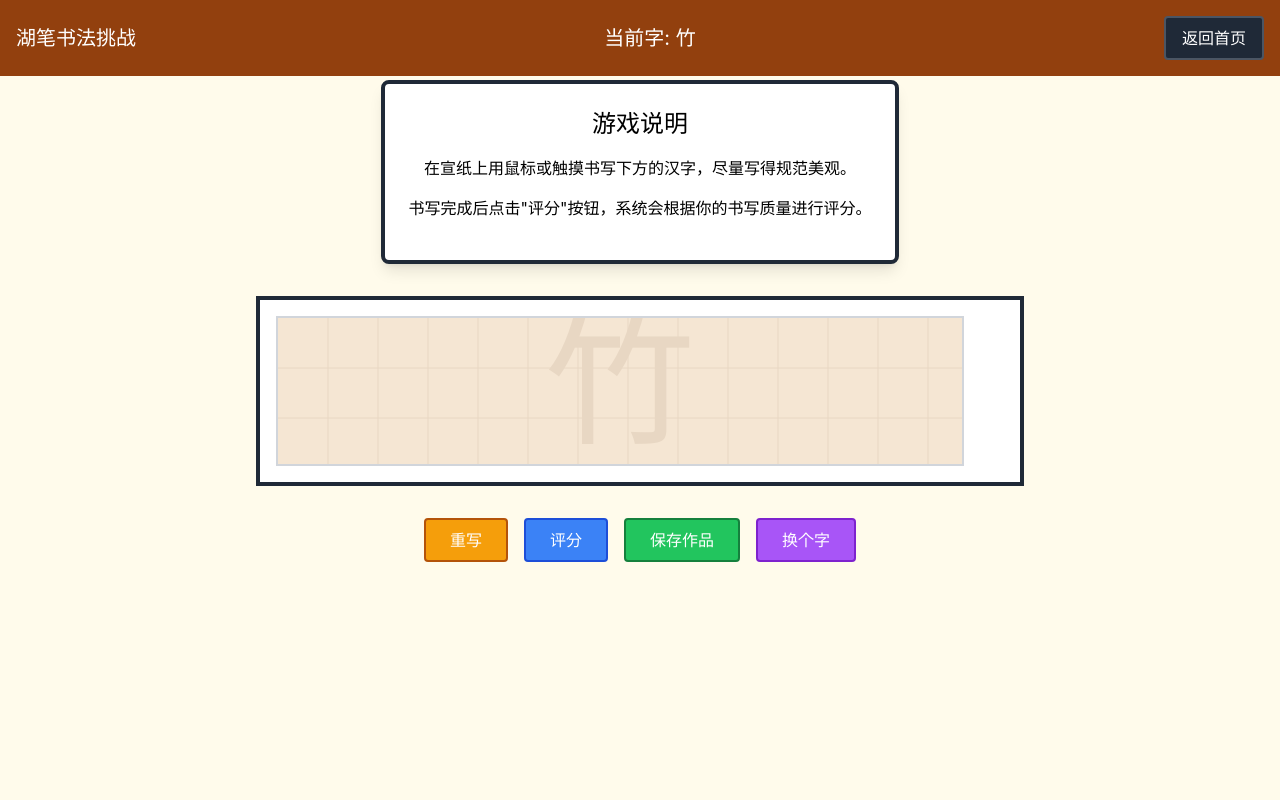
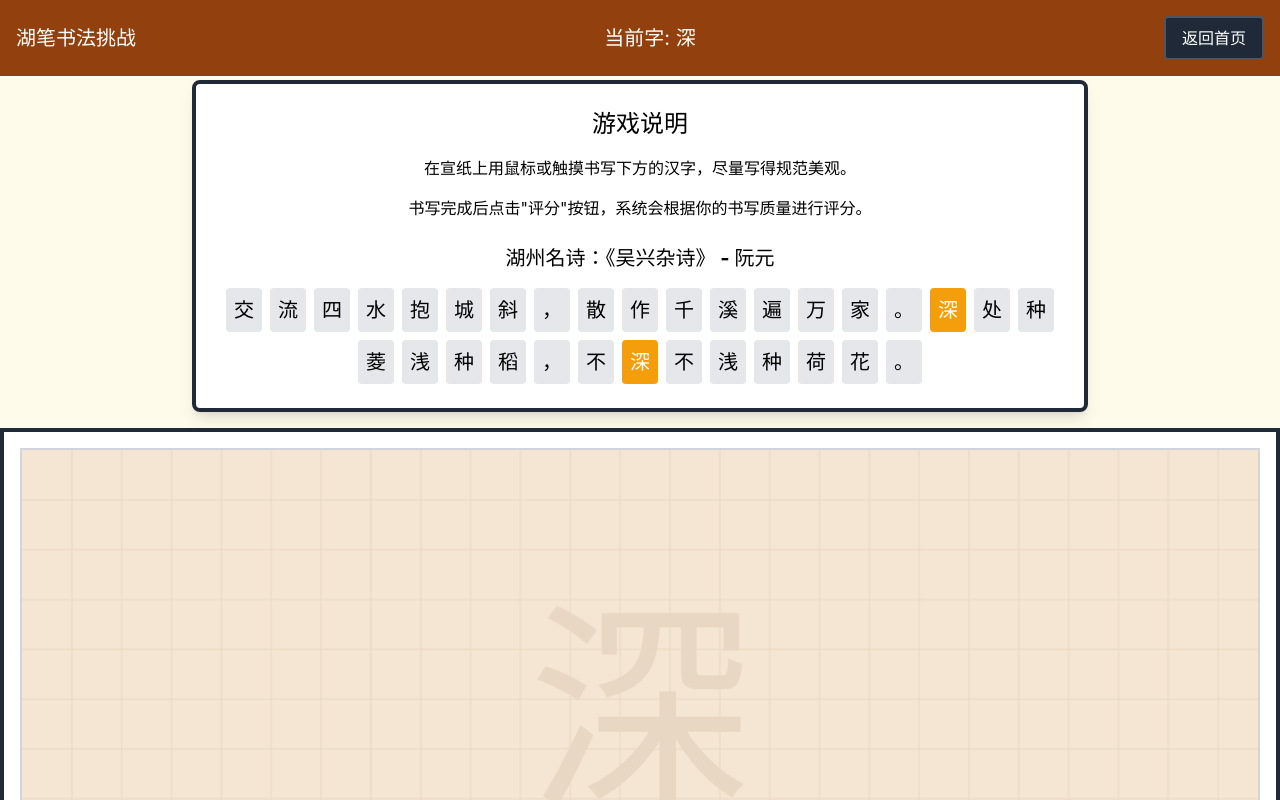
Before and after one commit to YeatsLiao/huzhou-playbox, a React (Vite) app: page /calligraphy in a window 1280 px wide. Built offline with nearby package versions, Linux system fonts and the light colour scheme.

Commit message:
feat: 项目访问权限
Co-authored-by: traeagent <traeagent@users.noreply.github.com>

```diff
--- a/src/pages/CalligraphyGame.tsx
+++ b/src/pages/CalligraphyGame.tsx
@@ -24,11 +24,14 @@ export default function CalligraphyGame() {
   const [gameOver, setGameOver] = useState(false);
   const [playerName, setPlayerName] = useState("");
   const [showScoreInput, setShowScoreInput] = useState(false);
-  const [characters] = useState<string[]>(["湖", "州", "太", "湖", "竹", "林"]);
+
+  // 湖州名诗：《吴兴杂诗》 - 阮元
+  const poem = "交流四水抱城斜，散作千溪遍万家。深处种菱浅种稻，不深不浅种荷花。";
+  const [poemCharacters] = useState<string[]>(poem.split(''));
 
   // 初始化游戏
   useEffect(() => {
-    const randomChar = characters[Math.floor(Math.random() * characters.length)];
+    const randomChar = poemCharacters[Math.floor(Math.random() * poemCharacters.length)];
     setCurrentCharacter(randomChar);
     clearCanvas();
   }, []);
@@ -79,9 +82,11 @@ export default function CalligraphyGame() {
           ctx.stroke();
         }
 
-        // 绘制目标字符
+        // 绘制目标字符（增大字体大小）
         ctx.fillStyle = '#E8D7C3';
-        ctx.font = '150px Arial';
+        // 根据画布大小动态调整字体大小
+        const fontSize = Math.min(canvas.width, canvas.height) * 0.4;
+        ctx.font = `${fontSize}px Arial`;
         ctx.textAlign = 'center';
         ctx.textBaseline = 'middle';
         ctx.fillText(currentCharacter, canvas.width / 2, canvas.height / 2);
@@ -93,12 +98,14 @@ export default function CalligraphyGame() {
   useEffect(() => {
     const canvas = canvasRef.current;
     if (canvas) {
-      const container = canvas.parentElement;
-      if (container) {
-        canvas.width = container.clientWidth * 0.9;
-        canvas.height = container.clientHeight * 0.8;
-        drawBackground();
-      }
+      // 获取窗口尺寸，减去顶部导航栏高度
+      const windowHeight = window.innerHeight - 100; // 100px 用于顶部导航栏
+      const windowWidth = window.innerWidth - 40; // 40px 用于左右边距
+
+      // 设置画布大小为窗口的大部分区域
+      canvas.width = windowWidth;
+      canvas.height = windowHeight * 0.8; // 留一些空间给控制按钮
+      drawBackground();
     }
   }, [currentCharacter]);
 
@@ -254,13 +261,19 @@ export default function CalligraphyGame() {
 
   // 重新开始
   const restartGame = () => {
-    const randomChar = characters[Math.floor(Math.random() * characters.length)];
+    const randomChar = poemCharacters[Math.floor(Math.random() * poemCharacters.length)];
     setCurrentCharacter(randomChar);
     clearCanvas();
   };
 
+  // 选择指定字符
+  const selectCharacter = (char: string) => {
+    setCurrentCharacter(char);
+    clearCanvas();
+  };
+
   return (
-    <div className="min-h-screen bg-amber-50 font-pixel">
+    <div className="min-h-screen bg-amber-50 font-pixel overflow-hidden">
       {/* 游戏状态 */}
       <div className="fixed top-0 left-0 w-full p-4 bg-amber-800 text-white flex justify-between items-center z-10">
         <div className="text-xl font-bold">湖笔书法挑战</div>
@@ -277,22 +290,38 @@ export default function CalligraphyGame() {
       </div>
 
       {/* 游戏区域 */}
-      <div className="container mx-auto px-4 py-20">
-        <div className="flex flex-col items-center">
-          {/* 游戏说明 */}
+      <div className="w-full h-screen pt-20">
+        <div className="flex flex-col items-center h-full">
+          {/* 游戏说明和名诗 */}
           {!gameOver && (
-            <div className="bg-white rounded-lg border-4 border-gray-800 shadow-lg p-6 mb-8 max-w-2xl text-center">
+            <div className="bg-white rounded-lg border-4 border-gray-800 shadow-lg p-6 mb-4 w-full max-w-4xl text-center">
               <h2 className="text-2xl font-bold mb-4">游戏说明</h2>
               <p className="mb-4">在宣纸上用鼠标或触摸书写下方的汉字，尽量写得规范美观。</p>
               <p className="mb-4">书写完成后点击"评分"按钮，系统会根据你的书写质量进行评分。</p>
+
+              {/* 湖州名诗 */}
+              <div className="mt-6">
+                <h3 className="text-xl font-bold mb-2">湖州名诗：《吴兴杂诗》 - 阮元</h3>
+                <div className="flex flex-wrap justify-center gap-2 mt-4">
+                  {poemCharacters.map((char, index) => (
+                    <button
+                      key={index}
+                      className={`text-xl p-2 rounded ${currentCharacter === char ? 'bg-amber-500 text-white' : 'bg-gray-200 hover:bg-gray-300'}`}
+                      onClick={() => selectCharacter(char)}
+                    >
+                      {char}
+                    </button>
+                  ))}
+                </div>
+              </div>
             </div>
           )}
 
           {/* 画布 */}
-          <div className="border-4 border-gray-800 bg-white p-4 mb-8 w-full max-w-3xl">
+          <div className="border-4 border-gray-800 bg-white p-4 mb-4 w-full mx-4 flex-grow">
             <canvas
               ref={canvasRef}
-              className="border-2 border-gray-300 bg-[#F5E6D3] cursor-crosshair"
+              className="border-2 border-gray-300 bg-[#F5E6D3] cursor-crosshair w-full h-full"
               onMouseDown={startDrawing}
               onMouseMove={draw}
               onMouseUp={stopDrawing}
@@ -304,7 +333,7 @@ export default function CalligraphyGame() {
           </div>
 
           {/* 控制按钮 */}
-          <div className="flex space-x-4 mb-8">
+          <div className="flex flex-wrap justify-center space-x-4 mb-4">
             <button
               className="bg-amber-500 hover:bg-amber-700 text-white font-bold py-2 px-6 rounded border-2 border-amber-700"
               onClick={clearCanvas}
@@ -328,7 +357,7 @@ export default function CalligraphyGame() {
               className="bg-purple-500 hover:bg-purple-700 text-white font-bold py-2 px-6 rounded border-2 border-purple-700"
               onClick={restartGame}
             >
-              换个字
+              随机选字
             </button>
           </div>
 
```
